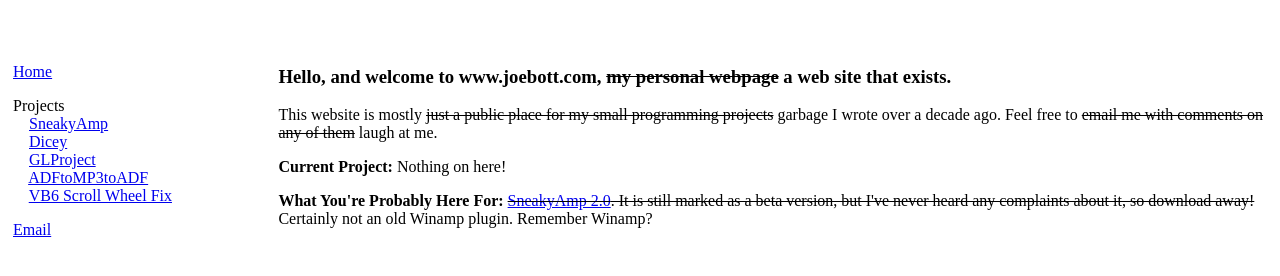
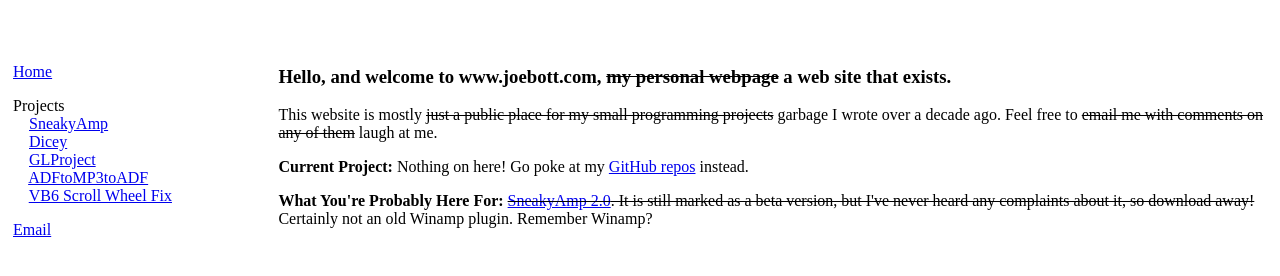
Before and after one commit to jjbott/joebott.com, a plain HTML site: page index.html in a window 1280 px wide. Drawn offline with Linux system fonts and the light colour scheme.

Commit message:
Adding a couple links to github

```diff
--- a/index.html
+++ b/index.html
@@ -50,9 +50,10 @@
     <h3>Hello, and welcome to www.joebott.com, <span class="st">my personal webpage</span> a web site that exists.</h3>
     <p align="left">This website is mostly <span class="st">just a public place for my small
     programming projects</span> garbage I wrote over a decade ago. Feel free to <span class="st">email me with comments on any of them</span> laugh at me.</p>
-    <p align="left"><b>Current Project:</b> Nothing on here!<p align="left"><b>What You're Probably Here For:</b> <span class="st"><a href="sneakyamp/SneakyAmp2beta.zip">
+    <p align="left"><b>Current Project:</b> Nothing on here! Go poke at my <a href="https://github.com/jjbott">GitHub repos</a> instead.</p>
+    <p align="left"><b>What You're Probably Here For:</b> <span class="st"><a href="sneakyamp/SneakyAmp2beta.zip">
     SneakyAmp 2.0</a>. It is still marked as a beta version, but I've never
-    heard any complaints about it, so download away!</span> Certainly not an old Winamp plugin. Remember Winamp?
+    heard any complaints about it, so download away!</span> Certainly not an old Winamp plugin. Remember Winamp?</p>
     </td>
   </tr>
 </table>
```
Also changed, not shown: vb6scrollwheel.htm (+2 -2 lines).
